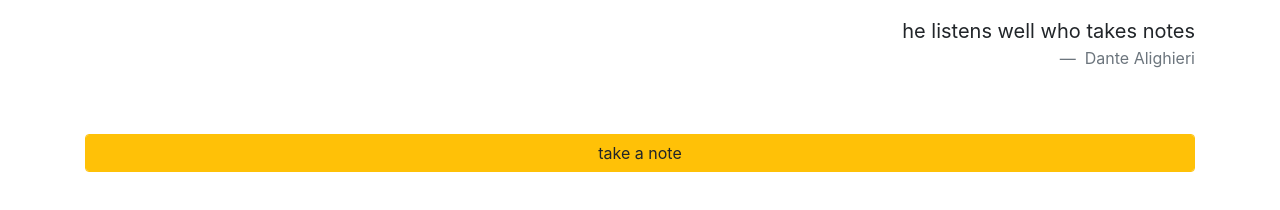
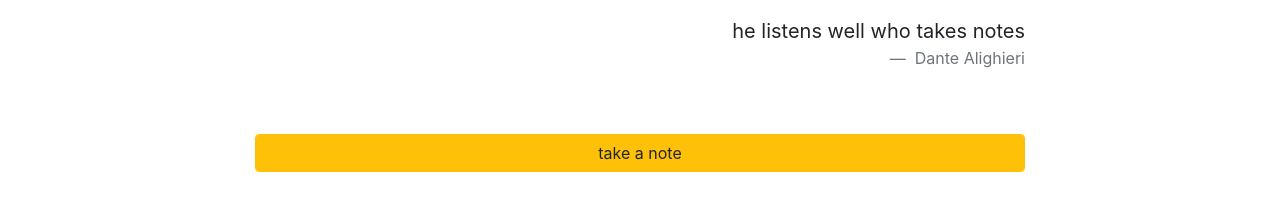
Before and after one commit to karlWenninger/note-app, a plain HTML site: page index.html in a window 1280 px wide. Drawn offline with nearby package versions, Linux system fonts and the light colour scheme.

Commit message:
Set container max-width 50em

```diff
--- a/index.html
+++ b/index.html
@@ -10,7 +10,7 @@
 </head>
 
 <body>
-    <div class="container">
+    <div class="container" style="max-width: 50em">
         <blockquote class="blockquote text-right mt-3">he listens well who takes notes
             <footer class="blockquote-footer">
                 Dante Alighieri
```
